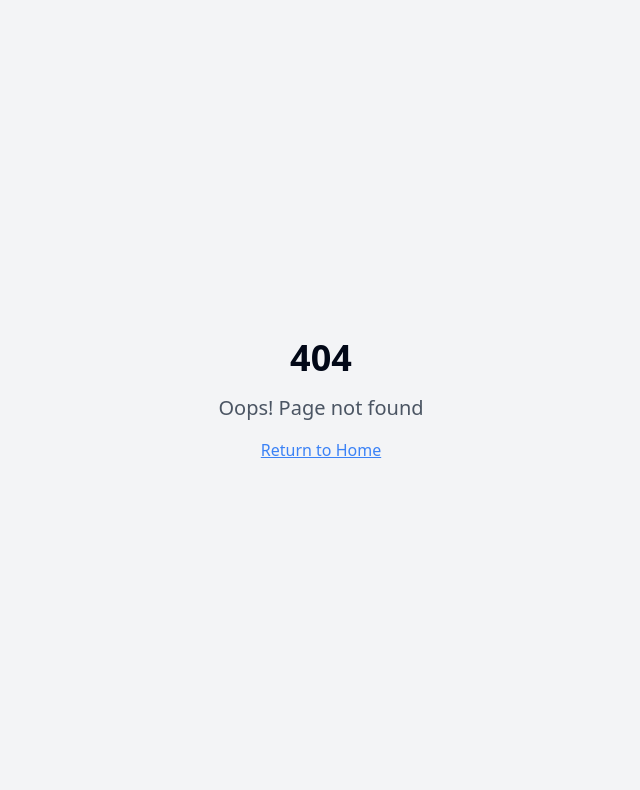
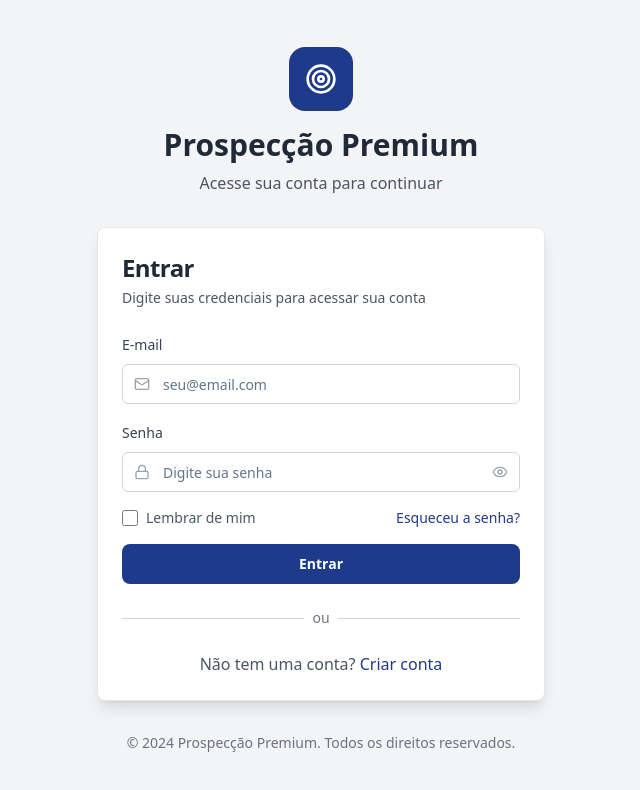
Before and after one commit to matheusreis1202/primelead-29, a React (Vite) app: page /login in a window 1280 px wide. Before the commit this address had no page. Shown: the top 790 px of the page, without its empty margins (319-959 px from the left). Built offline with nearby package versions, Linux system fonts and the light colour scheme.

Commit message:
feat: Add login page
Implements a login page with the same color palette as the rest of the application.

```diff
--- a/src/App.tsx
+++ b/src/App.tsx
@@ -1,9 +1,11 @@
+
 import { Toaster } from "@/components/ui/toaster";
 import { Toaster as Sonner } from "@/components/ui/sonner";
 import { TooltipProvider } from "@/components/ui/tooltip";
 import { QueryClient, QueryClientProvider } from "@tanstack/react-query";
 import { BrowserRouter, Routes, Route } from "react-router-dom";
 import Index from "./pages/Index";
+import Login from "./pages/Login";
 import NotFound from "./pages/NotFound";
 
 const queryClient = new QueryClient();
@@ -16,6 +18,7 @@ const App = () => (
       <BrowserRouter>
         <Routes>
           <Route path="/" element={<Index />} />
+          <Route path="/login" element={<Login />} />
           {/* ADD ALL CUSTOM ROUTES ABOVE THE CATCH-ALL "*" ROUTE */}
           <Route path="*" element={<NotFound />} />
         </Routes>
--- /dev/null
+++ b/src/pages/Login.tsx
@@ -0,0 +1,164 @@
+
+import { useState } from 'react';
+import { Button } from '@/components/ui/button';
+import { Input } from '@/components/ui/input';
+import { Label } from '@/components/ui/label';
+import { Card, CardContent, CardDescription, CardHeader, CardTitle } from '@/components/ui/card';
+import { Eye, EyeOff, Lock, Mail, Target } from 'lucide-react';
+import { Link } from 'react-router-dom';
+
+const Login = () => {
+  const [email, setEmail] = useState('');
+  const [password, setPassword] = useState('');
+  const [showPassword, setShowPassword] = useState(false);
+  const [isLoading, setIsLoading] = useState(false);
+
+  const handleSubmit = async (e: React.FormEvent) => {
+    e.preventDefault();
+    setIsLoading(true);
+
+    // Simulate login request
+    setTimeout(() => {
+      setIsLoading(false);
+      console.log('Login attempt:', { email, password });
+    }, 1000);
+  };
+
+  return (
+    <div className="min-h-screen bg-gray-100 flex items-center justify-center p-4">
+      <div className="w-full max-w-md">
+        {/* Logo/Brand Section */}
+        <div className="text-center mb-8">
+          <div className="inline-flex items-center justify-center w-16 h-16 bg-blue-900 rounded-2xl mb-4">
+            <Target className="h-8 w-8 text-white" />
+          </div>
+          <h1 className="text-3xl font-bold text-gray-800">Prospecção Premium</h1>
+          <p className="text-gray-600 mt-2">Acesse sua conta para continuar</p>
+        </div>
+
+        {/* Login Card */}
+        <Card className="border-gray-200 shadow-lg">
+          <CardHeader className="space-y-1">
+            <CardTitle className="text-2xl font-bold text-gray-800">Entrar</CardTitle>
+            <CardDescription className="text-gray-600">
+              Digite suas credenciais para acessar sua conta
+            </CardDescription>
+          </CardHeader>
+          <CardContent>
+            <form onSubmit={handleSubmit} className="space-y-4">
+              {/* Email Field */}
+              <div className="space-y-2">
+                <Label htmlFor="email" className="text-gray-700 font-medium">
+                  E-mail
+                </Label>
+                <div className="relative">
+                  <Mail className="absolute left-3 top-1/2 transform -translate-y-1/2 h-4 w-4 text-gray-400" />
+                  <Input
+                    id="email"
+                    type="email"
+                    placeholder="seu@email.com"
+                    value={email}
+                    onChange={(e) => setEmail(e.target.value)}
+                    className="pl-10 border-gray-300 focus:border-blue-900 focus:ring-blue-900"
+                    required
+                  />
+                </div>
+              </div>
+
+              {/* Password Field */}
+              <div className="space-y-2">
+                <Label htmlFor="password" className="text-gray-700 font-medium">
+                  Senha
+                </Label>
+                <div className="relative">
+                  <Lock className="absolute left-3 top-1/2 transform -translate-y-1/2 h-4 w-4 text-gray-400" />
+                  <Input
+                    id="password"
+                    type={showPassword ? 'text' : 'password'}
+                    placeholder="Digite sua senha"
+                    value={password}
+                    onChange={(e) => setPassword(e.target.value)}
+                    className="pl-10 pr-10 border-gray-300 focus:border-blue-900 focus:ring-blue-900"
+                    required
+                  />
+                  <button
+                    type="button"
+                    onClick={() => setShowPassword(!showPassword)}
+                    className="absolute right-3 top-1/2 transform -translate-y-1/2 text-gray-400 hover:text-gray-600"
+                  >
+                    {showPassword ? (
+                      <EyeOff className="h-4 w-4" />
+                    ) : (
+                      <Eye className="h-4 w-4" />
+                    )}
+                  </button>
+                </div>
+              </div>
+
+              {/* Remember Me & Forgot Password */}
+              <div className="flex items-center justify-between">
+                <div className="flex items-center space-x-2">
+                  <input
+                    id="remember"
+                    type="checkbox"
+                    className="w-4 h-4 text-blue-900 border-gray-300 rounded focus:ring-blue-900"
+                  />
+                  <Label htmlFor="remember" className="text-sm text-gray-600">
+                    Lembrar de mim
+                  </Label>
+                </div>
+                <Link
+                  to="/forgot-password"
+                  className="text-sm text-blue-900 hover:text-blue-700 font-medium"
+                >
+                  Esqueceu a senha?
+                </Link>
+              </div>
+
+              {/* Submit Button */}
+              <Button
+                type="submit"
+                disabled={isLoading}
+                className="w-full bg-blue-900 hover:bg-blue-800 text-white font-semibold py-2.5 rounded-lg transition-colors"
+              >
+                {isLoading ? 'Entrando...' : 'Entrar'}
+              </Button>
+            </form>
+
+            {/* Divider */}
+            <div className="relative my-6">
+              <div className="absolute inset-0 flex items-center">
+                <div className="w-full border-t border-gray-300"></div>
+              </div>
+              <div className="relative flex justify-center text-sm">
+                <span className="bg-white px-2 text-gray-500">ou</span>
+              </div>
+            </div>
+
+            {/* Sign Up Link */}
+            <div className="text-center">
+              <p className="text-gray-600">
+                Não tem uma conta?{' '}
+                <Link
+                  to="/signup"
+                  className="text-blue-900 hover:text-blue-700 font-medium"
+                >
+                  Criar conta
+                </Link>
+              </p>
+            </div>
+          </CardContent>
+        </Card>
+
+        {/* Footer */}
+        <div className="text-center mt-8">
+          <p className="text-sm text-gray-500">
+            © 2024 Prospecção Premium. Todos os direitos reservados.
+          </p>
+        </div>
+      </div>
+    </div>
+  );
+};
+
+export default Login;
```
